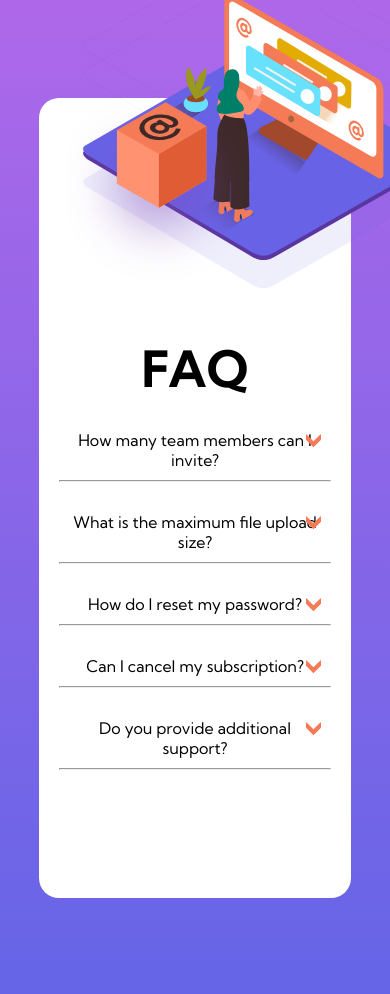
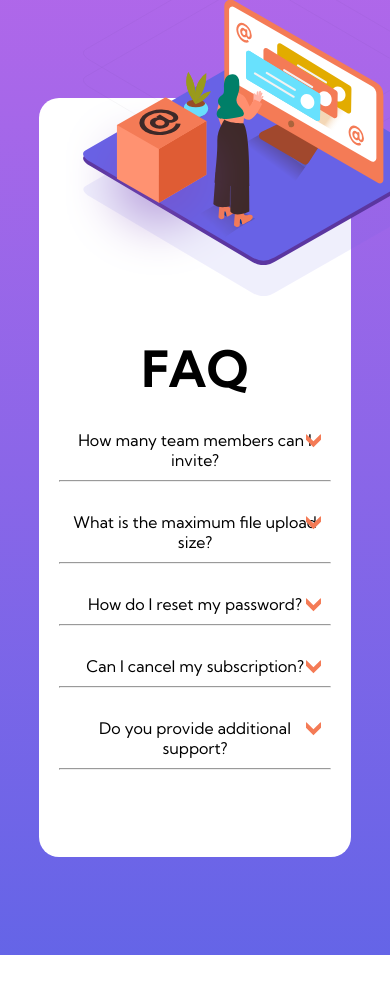
Before and after one commit to amine27ou/faq-accordion-card, a plain HTML site: page index.html in a window 390 px wide. Shown: the top 994 px of the page. After the commit the page ends 955 px from the top, so only its background shows below. Drawn offline with Linux system fonts and the light colour scheme.

Commit message:
small change

```diff
--- a/styles.css
+++ b/styles.css
@@ -17,7 +17,7 @@
 .header{
     position: relative;
     padding: 20px;
-    height: 90vh;
+    min-height: 90vh;
     background-color: white;
     border-radius: 20px;
     overflow: hidden;
@@ -103,7 +103,6 @@ body{
         text-align: center;
     }
     .header{
-        height: 800px;
         overflow: visible;
     }
     .woman{
```
